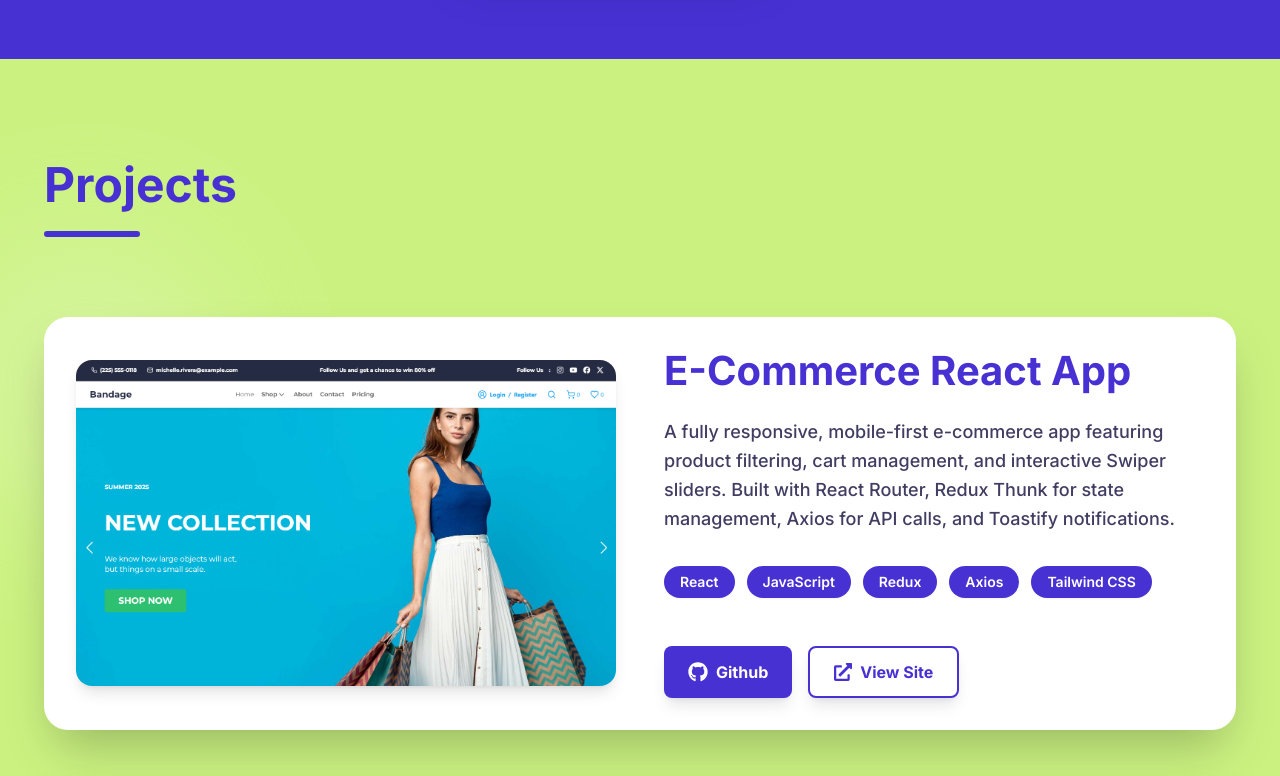
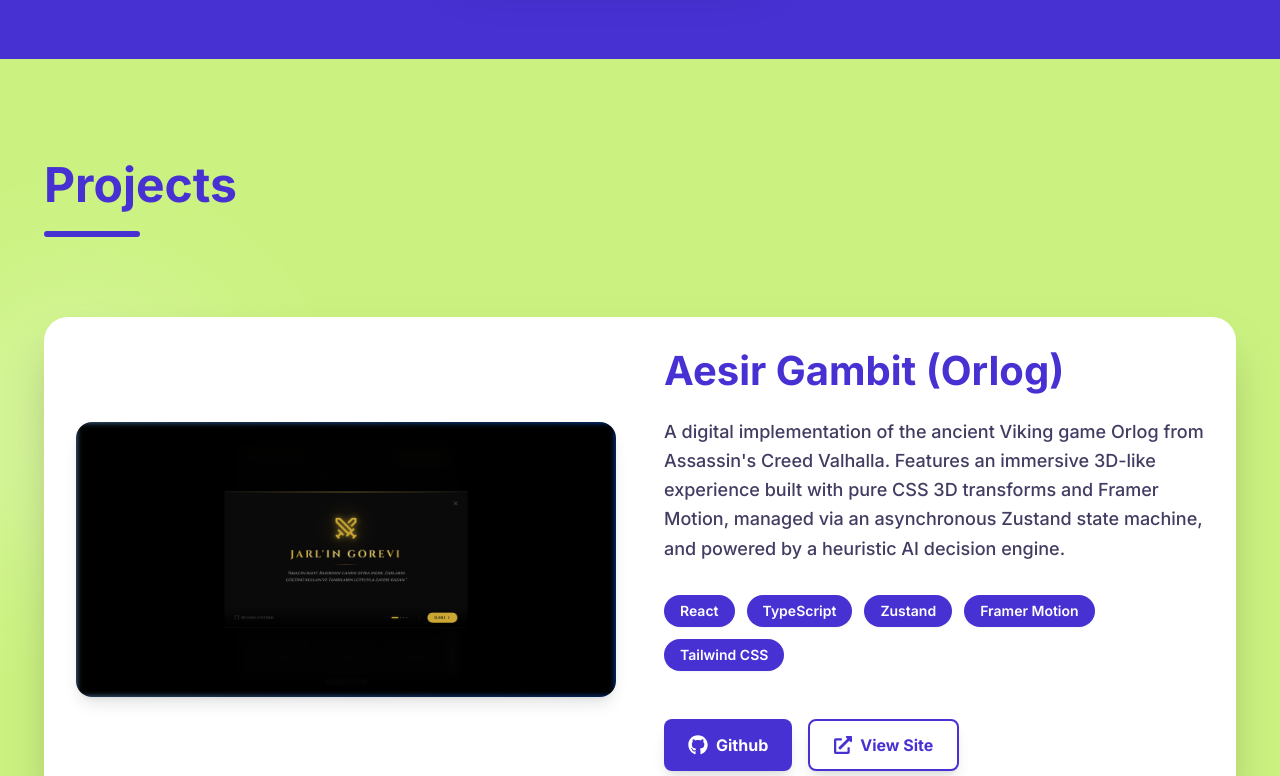
Before and after one commit to eminmengi/personal-portfolio, a React (Vite) app: page / in a window 1280 px wide. Shown: the part 2000-2776 px from the top of the page. Built offline with nearby package versions, Linux system fonts and the light colour scheme.

Commit message:
Add Aesir Gambit project to portfolio

```diff
--- a/src/components/Projects.jsx
+++ b/src/components/Projects.jsx
@@ -3,6 +3,15 @@ import { useTranslation } from "react-i18next";
 import { FaGithub, FaExternalLinkAlt } from "react-icons/fa";
 
 const projects = [
+    {
+        id: 4,
+        image: "/p4.png",
+        github: "https://github.com/eminmengi/aesir-gambit",
+        site: "https://aesir-gambit.vercel.app/",
+        tech: ["React", "TypeScript", "Zustand", "Framer Motion", "Tailwind CSS"],
+        titleKey: "p4.title",
+        descKey: "p4.desc",
+    },
     {
         id: 1,
         image: "/p1.png",
--- a/src/locales/en.json
+++ b/src/locales/en.json
@@ -46,6 +46,10 @@
     "p3": {
       "title": "Twitter Clone",
       "desc": "A feature-rich social media platform with a Spring Boot backend and React frontend. Includes JWT authentication, real-time interactions (likes, retweets, comments), and a PostgreSQL database."
+    },
+    "p4": {
+      "title": "Aesir Gambit (Orlog)",
+      "desc": "A digital implementation of the ancient Viking game Orlog from Assassin's Creed Valhalla. Features an immersive 3D-like experience built with pure CSS 3D transforms and Framer Motion, managed via an asynchronous Zustand state machine, and powered by a heuristic AI decision engine."
     }
   },
   "contact": {
--- a/src/locales/tr.json
+++ b/src/locales/tr.json
@@ -46,6 +46,10 @@
     "p3": {
       "title": "Twitter Klonu",
       "desc": "Spring Boot backend ve React frontend ile geliştirilmiş kapsamlı bir sosyal medya platformu. JWT kimlik doğrulama, gerçek zamanlı etkileşimler (beğeni, retweet, yorum) ve PostgreSQL veritabanı içerir."
+    },
+    "p4": {
+      "title": "Aesir Gambit (Orlog)",
+      "desc": "Assassin's Creed Valhalla'daki antik Viking oyunu Orlog'un dijital uyarlaması. Üç boyutlu fizik hissini saf CSS 3D transformları ve Framer Motion ile sağlayan, Zustand asenkron durum makinesi ile yönetilen, ve sezgisel yapay zeka (Heuristic AI) motoruna sahip derinlikli bir strateji oyunudur."
     }
   },
   "contact": {
```
Also changed, not shown: public/p4.png (added).
